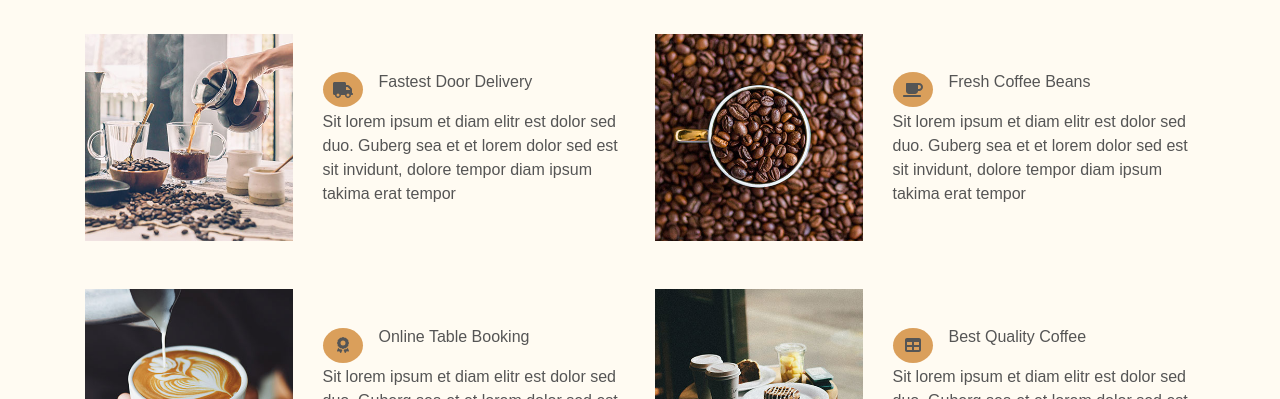
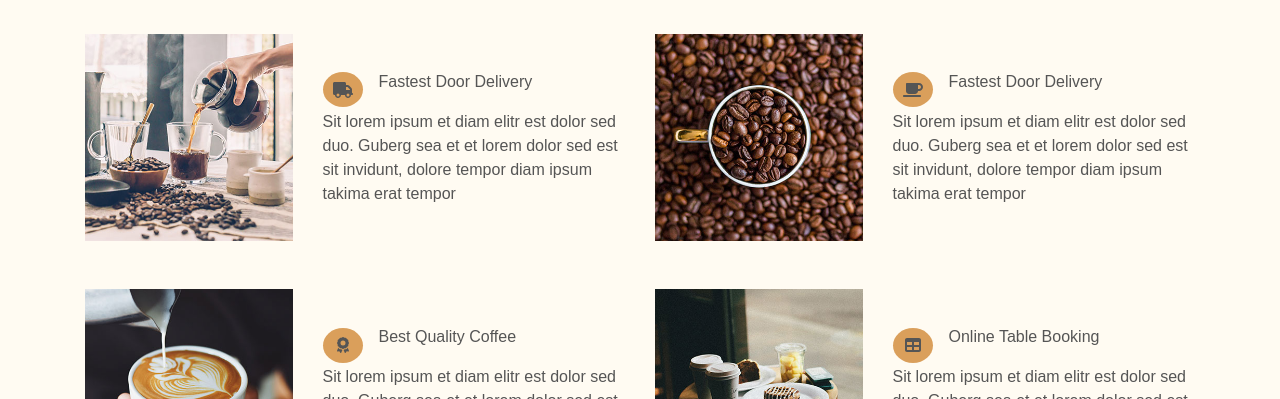
Before and after one commit to mohammadfaramarzi1/minimal-coffee-next, a Next.js app: page / in a window 1280 px wide. Shown: the part 1934-2333 px from the top of the page. Built offline with nearby package versions, Linux system fonts and the light colour scheme; data requests are answered from the project's data file.

Commit message:
refactor: Services template

```diff
--- a/components/templates/Index/Services.js
+++ b/components/templates/Index/Services.js
@@ -1,7 +1,8 @@
 import ServiceItem from "@/components/modules/ServiceItem/ServiceItem";
 import React from "react";
 
-function Services() {
+function Services({ services }) {
+  console.log(services);
   return (
     <div className="container-fluid pt-5">
       <div className="container">
@@ -15,7 +16,11 @@ function Services() {
           <h1 className="display-4">Fresh &amp; Organic Beans</h1>
         </div>
         <div className="row">
-          <ServiceItem
+          {services.map((service) => (
+            <ServiceItem key={service.id} {...service} />
+          ))}
+
+          {/* <ServiceItem
             title="Fastest Door Delivery"
             desc="Sit lorem ipsum et diam elitr est dolor sed duo. Guberg sea et
             et lorem dolor sed est sit invidunt, dolore tempor diam ipsum
@@ -46,7 +51,7 @@ function Services() {
             takima erat tempor"
             img="/img/service-4.jpg"
             icon="faTable"
-          />
+          /> */}
         </div>
       </div>
     </div>
--- a/data/db.json
+++ b/data/db.json
@@ -32,24 +32,38 @@
       "img": "/img/service-2.jpg",
       "desc": "Sit lorem ipsum et diam elitr est dolor sed duo. Guberg sea et et lorem dolor sed est sit invidunt, dolore tempor diam ipsum takima erat tempor",
       "icon": "faCoffee"
+    },
+    {
+      "id": 3,
+      "title": "Best Quality Coffee",
+      "img": "/img/service-3.jpg",
+      "desc": "Sit lorem ipsum et diam elitr est dolor sed duo. Guberg sea et et lorem dolor sed est sit invidunt, dolore tempor diam ipsum takima erat tempor",
+      "icon": "faAward"
+    },
+    {
+      "id": 4,
+      "title": "Online Table Booking",
+      "img": "/img/service-4.jpg",
+      "desc": "Sit lorem ipsum et diam elitr est dolor sed duo. Guberg sea et et lorem dolor sed est sit invidunt, dolore tempor diam ipsum takima erat tempor",
+      "icon": "faTable"
     }
   ],
 
   "newsLetters": [
     {
       "id": 1,
-      "email": "mohammad@gmail.com"
+      "email": "ali@gmail.com"
     },
     {
       "id": 2,
-      "email": "ali@gmail.com"
+      "email": "reza@gmail.com"
     }
   ],
 
   "comment": [
     {
       "id": 1,
-      "username": "Q_Yolme",
+      "username": "H_nazari",
       "body": "Perfect Coffee :))",
       "productID": 1,
       "score": 5
@@ -57,7 +71,7 @@
 
     {
       "id": 2,
-      "username": "Amin_Saeedi",
+      "username": "Fatemeh_rezaei",
       "body": "Perfect Coffee :))",
       "productID": 2,
       "score": 4.5
--- a/package.json
+++ b/package.json
@@ -5,6 +5,7 @@
   "scripts": {
     "dev": "next dev",
     "build": "next build",
+    "server": "json-server --watch ./data/db.json -p 5000",
     "start": "next start",
     "lint": "next lint"
   },
@@ -13,6 +14,7 @@
     "@fortawesome/free-solid-svg-icons": "^6.7.2",
     "@fortawesome/react-fontawesome": "^0.2.2",
     "fontawesome": "^5.6.3",
+    "json-server": "^1.0.0-beta.3",
     "next": "15.2.1",
     "react": "^19.0.0",
     "react-dom": "^19.0.0",
--- a/pages/index.js
+++ b/pages/index.js
@@ -3,14 +3,28 @@ import Services from "@/components/templates/Index/Services";
 import Slider from "@/components/templates/Index/Slider";
 import React from "react";
 
-function Home() {
+function Home({ data }) {
   return (
     <>
       <Slider />
       <About />
-      <Services />
+      <Services services={data.services} />
     </>
   );
 }
 
+export async function getStaticProps() {
+  const res = await fetch("http://localhost:4000/services");
+  const services = await res.json();
+
+  return {
+    props: {
+      data: {
+        services,
+      },
+    },
+    revalidate: 60 * 60 * 12,
+  };
+}
+
 export default Home;
```
Also changed, not shown: 1 other file (tests, documents, lock files or other folders).
